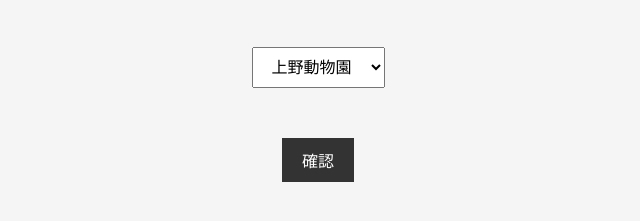
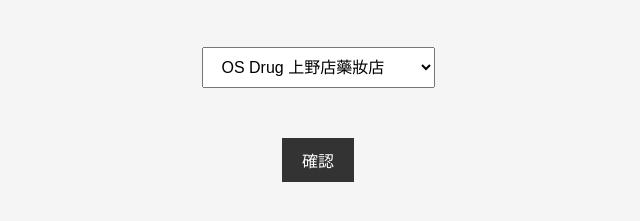
Before and after one commit to PCCUYing/tokyoTrip, a plain HTML site: page index.html in a window 1280 px wide. Shown: the part 99-320 px from the top of the page, without its empty margins (322-962 px from the left). Drawn offline with Linux system fonts and the light colour scheme.

Commit message:
Add files via upload

```diff
--- a/index.html
+++ b/index.html
@@ -3,13 +3,24 @@
 <body>
     <h1>日本東京都旅遊景點</h1>
 
-    <select id="dropdown">
-        <option value="9-83 Uenokoen, Taito City, Tokyo 110-8711日本">上野動物園</option>
-        <option value="4-chōme-2-8 Shibakōen, Minato City, Tokyo 105-0011日本">東京塔</option>
-        <option value="2 Chome-3-1 Asakusa, Taito City, Tokyo 111-0032日本">淺草寺</option>
-    </select>
+    <div class="form-container">
+        <select id="dropdown">
+            <optgroup label="上野">
+                <option value="6 Chome-11-5 Ueno, Taito City, Tokyo 110-0005日本">OS Drug 上野店藥妝店</option>
+                <option value="日本〒110-0005 Tokyo, Taito City, Ueno, 6 Chome−6−6 小湊ビル 1~2F">一頭牛燒肉 房家</option>
+            </optgroup>
+            <optgroup label="淺草">
+                <option value="淺草寺">淺草寺</option>
+                <option value="雷門">雷門</option>
+            </optgroup>
+            <optgroup label="新宿">
+                <option value="新宿御苑">新宿御苑</option>
+                <option value="新宿歌舞伎町">新宿歌舞伎町</option>
+            </optgroup>
+        </select>
 
-    <button onclick="displayDestination()">確認</button>
+        <button onclick="displayDestination()">確認</button>
+    </div>
 
     <h2 id="result"> </h2>
     <link rel="stylesheet" href="style.css">
```
